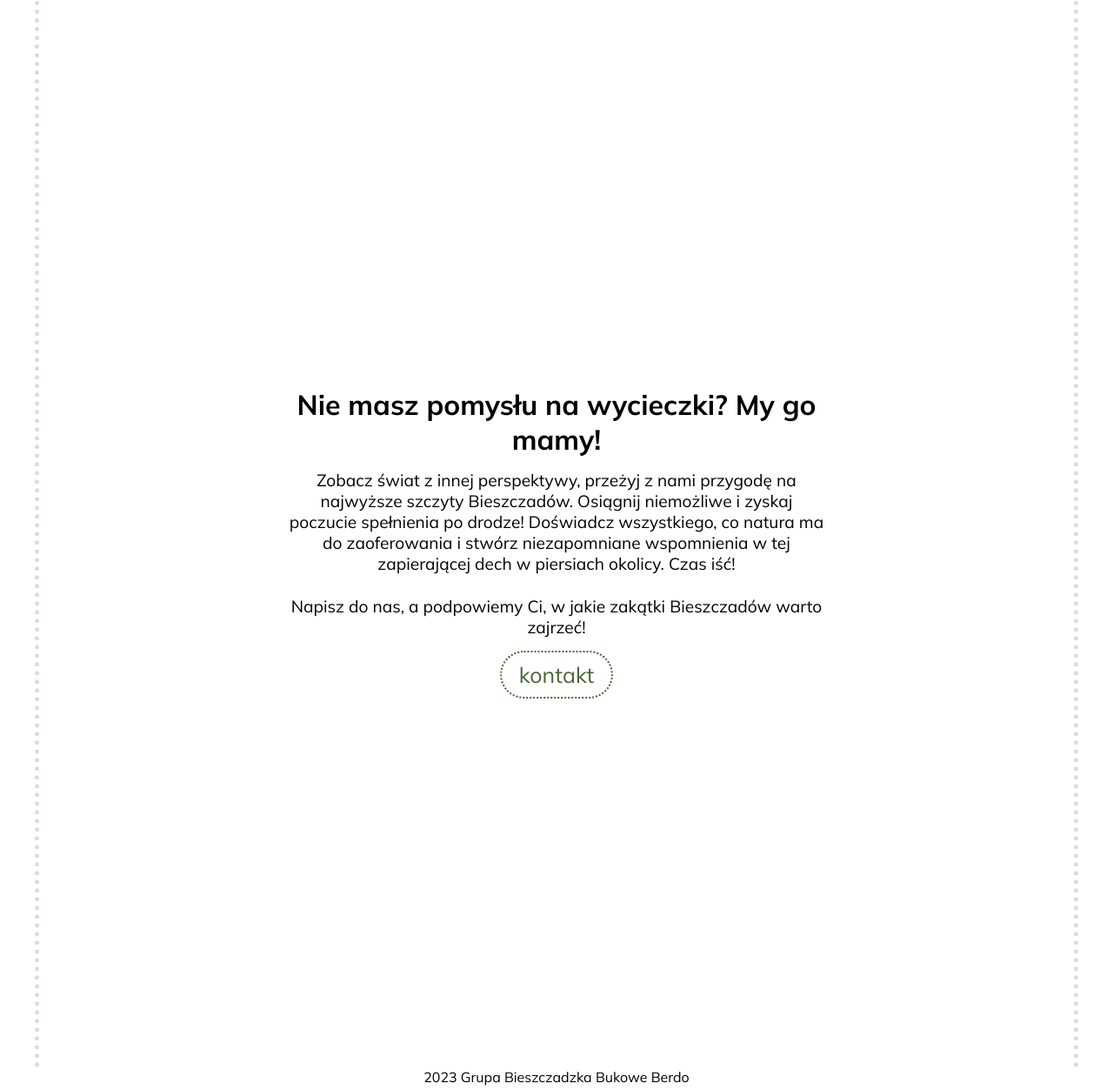
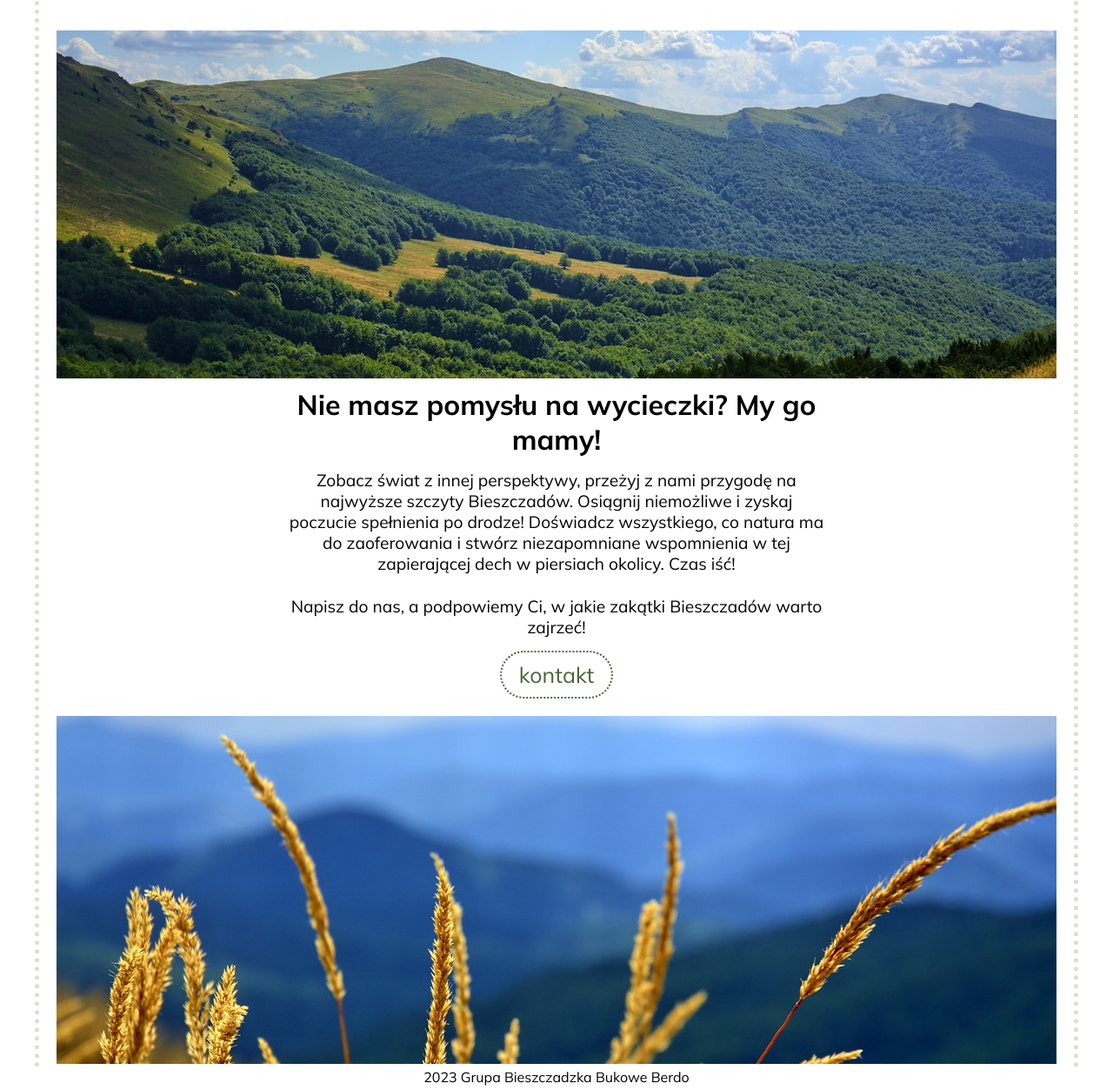
Before and after one commit to magsaram/Bieszczady, a plain HTML site: page index.html in a window 1280 px wide. Shown: the part 1199-2452 px from the top of the page at 87% size. Drawn offline with Linux system fonts and the light colour scheme; the site is published under a folder, as on GitHub Pages, so addresses that start at the root find nothing.

Commit message:
correction image link

```diff
--- a/css/style.css
+++ b/css/style.css
@@ -113,7 +113,7 @@ header h2 {
   height: 400px;
 
   width: 100%;
-  background-image: url(/images/Bieszczady2.jpg);
+  background-image: url(../images/Bieszczady2.jpg);
   background-position: center;
   background-repeat: no-repeat;
   margin: 0px auto;
@@ -121,7 +121,7 @@ header h2 {
 .third-image {
   height: 400px;
   width: 100%;
-  background-image: url(/images/Bieszczady3.jpg);
+  background-image: url(../images/Bieszczady3.jpg);
   background-position: center;
   background-repeat: no-repeat;
   margin: 20px auto 0 auto;
```
